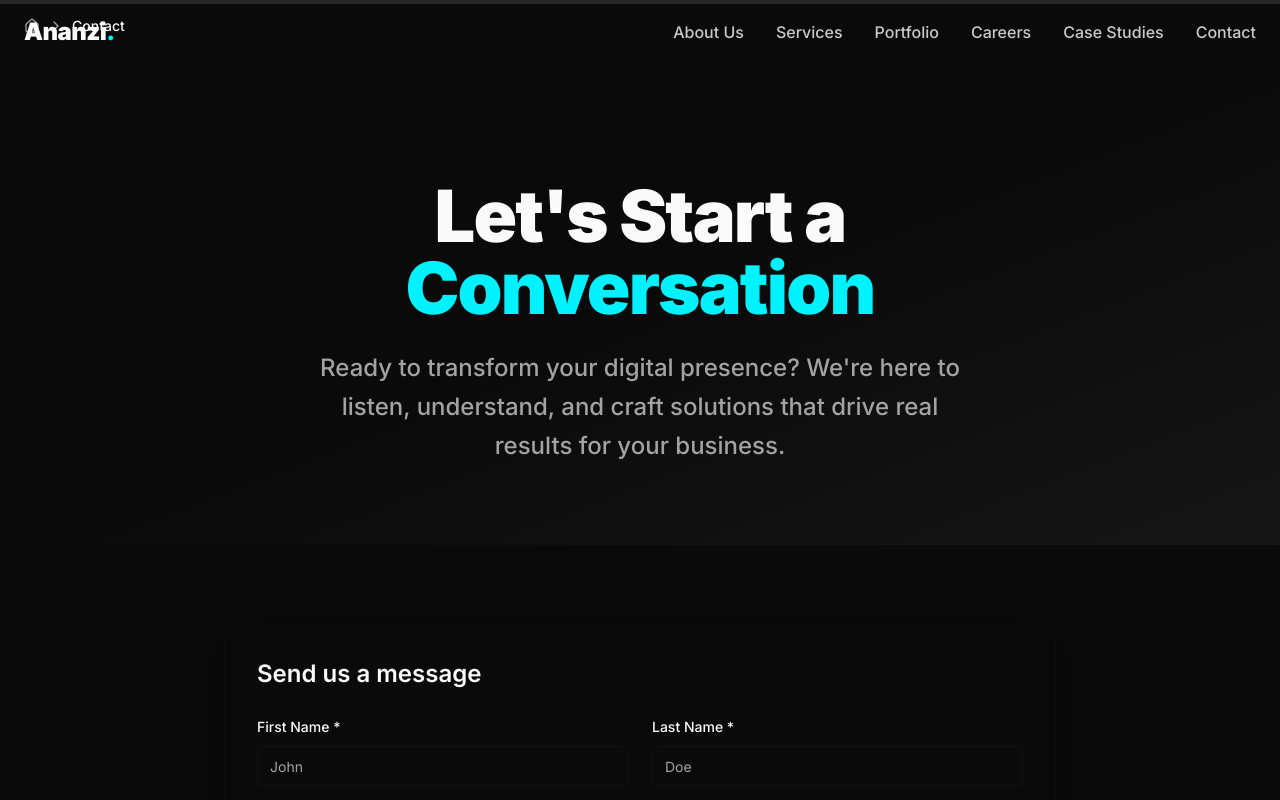
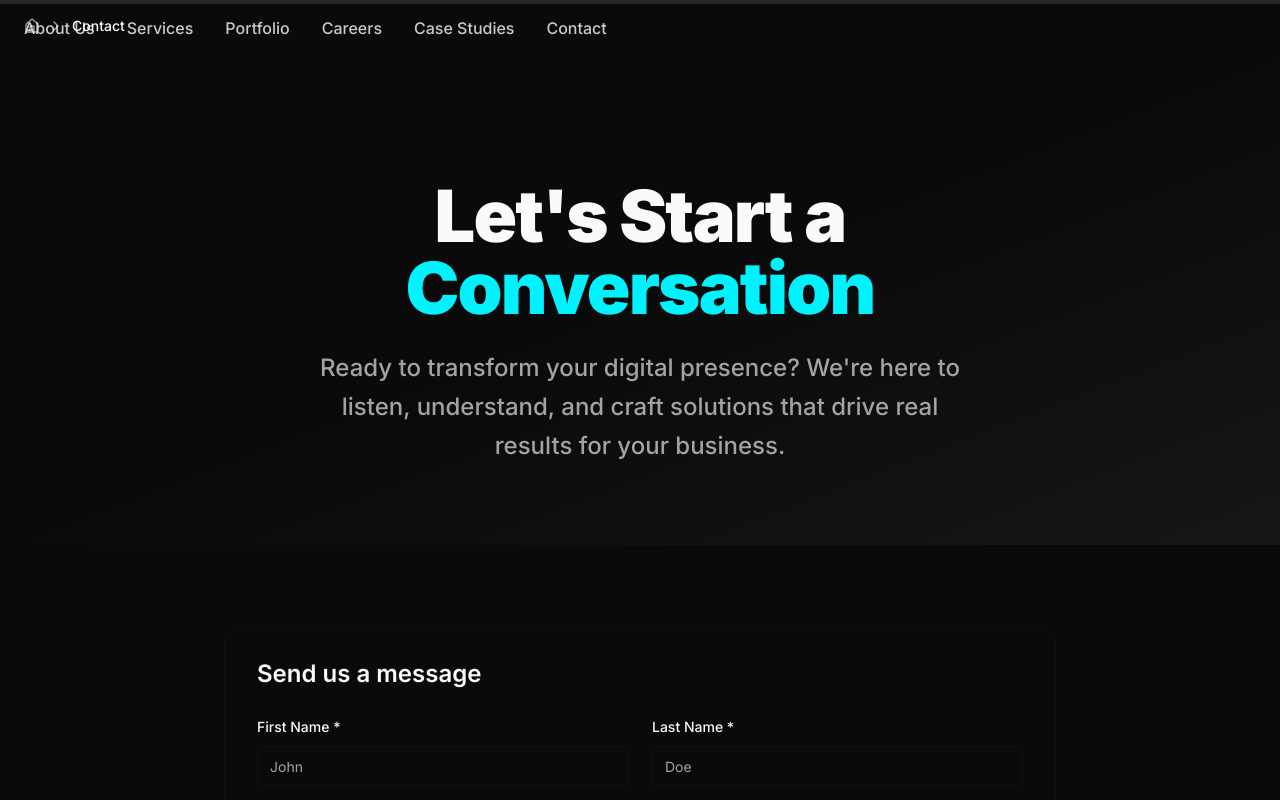
Before and after one commit to daddylonglegs-exe/ananzi-website, a React (Vite) app: page /contact in a window 1280 px wide. Shown: the top 800 px of the page. Built offline with nearby package versions, Linux system fonts and the light colour scheme; the HTML template or start-up script is replaced by a standard one.

Commit message:
Remove Ananzi logo on specific pages

```diff
--- a/src/components/Header.tsx
+++ b/src/components/Header.tsx
@@ -50,13 +50,15 @@ export const Header = () => {
       >
       <nav className="container mx-auto px-6 py-4">
         <div className="flex items-center justify-between">
-          {/* Logo */}
+          {/* Logo - hidden on portfolio, careers, and contact pages */}
+          {!['/portfolio', '/careers', '/contact'].includes(location.pathname) && (
             <Link
               to="/"
               className="font-black text-2xl tracking-tight hover:opacity-80 transition-opacity cursor-pointer"
             >
               Ananzi<span className="text-accent">.</span>
             </Link>
+          )}
 
           {/* Desktop Navigation */}
           <div className="hidden md:flex items-center space-x-8">
```
Lines whose indentation alone changed are shown as unchanged.
